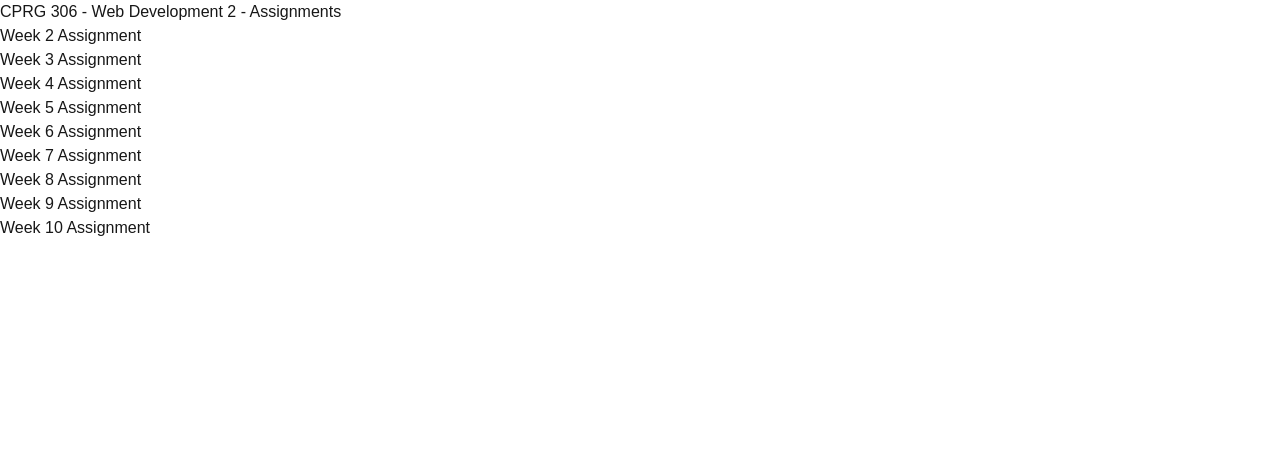
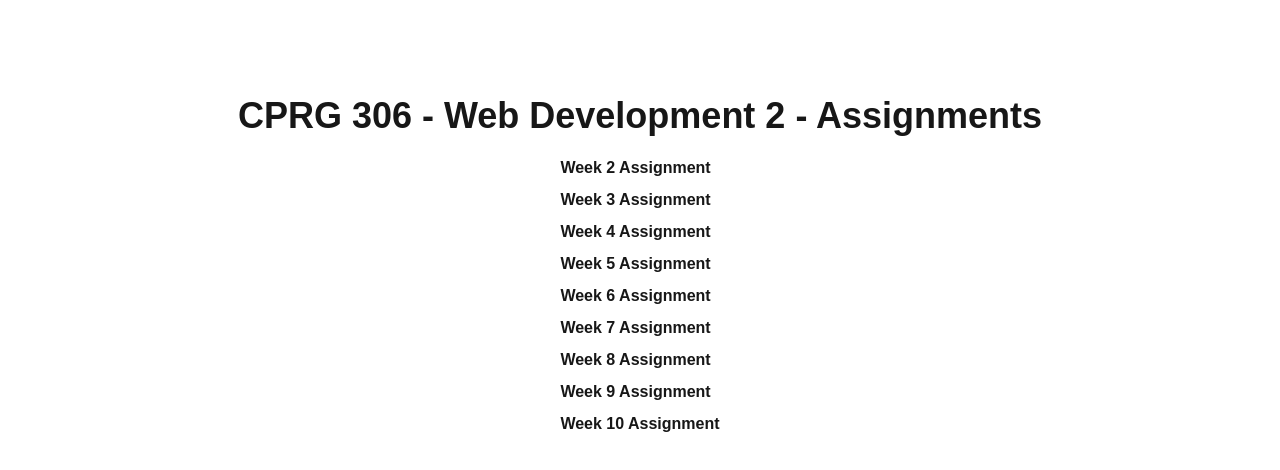
Before and after one commit to Bstrinic/cprg306-assignments, a Next.js app: page / in a window 1280 px wide. Shown: the top 470 px of the page. Built offline with nearby package versions, Linux system fonts and the light colour scheme.

Commit message:
Added some styling to the landing page

```diff
--- a/app/page.js
+++ b/app/page.js
@@ -2,37 +2,21 @@ import Link from "next/link";
 
 export default function Home() {
   return (
-    <main>
-      <h1>CPRG 306 - Web Development 2 - Assignments</h1>
+    <main class="flex items-center flex-col justify-between p-24">
+      <div class="flex justify-center items-center">
+        <h1 class="font-bold text-4xl mb-5">CPRG 306 - Web Development 2 - Assignments</h1>
+      </div>
 
       <ul>
-        <li>
-          <Link href="./week-2/">Week 2 Assignment</Link>
-        </li>
-        <li>
-          <Link href="./week-3/">Week 3 Assignment</Link>
-        </li>
-        <li>
-          <Link href="./week-4/">Week 4 Assignment</Link>
-        </li>
-        <li>
-          <Link href="./week-5">Week 5 Assignment</Link>
-        </li>
-        <li>
-          <Link href="./week-6/">Week 6 Assignment</Link>
-        </li>
-        <li>
-          <Link href="./week-7/">Week 7 Assignment</Link>
-        </li>
-        <li>
-          <Link href="./week-8/">Week 8 Assignment</Link>
-        </li>
-        <li>
-          <Link href="./week-9/">Week 9 Assignment</Link>
-        </li>
-        <li>
-          <Link href="./week-10/">Week 10 Assignment</Link>
-        </li>
+        <li class="hover:text-green-500 hover:underline mb-2 font-bold"><Link href="./week-2/">Week 2 Assignment</Link></li>
+        <li class="hover:text-green-500 hover:underline mb-2 font-bold"><Link href="./week-3/">Week 3 Assignment</Link></li>
+        <li class="hover:text-green-500 hover:underline mb-2 font-bold"><Link href="./week-4/">Week 4 Assignment</Link></li>
+        <li class="hover:text-green-500 hover:underline mb-2 font-bold"><Link href="./week-5">Week 5 Assignment</Link></li>
+        <li class="hover:text-green-500 hover:underline mb-2 font-bold"><Link href="./week-6/">Week 6 Assignment</Link></li>
+        <li class="hover:text-green-500 hover:underline mb-2 font-bold"><Link href="./week-7/">Week 7 Assignment</Link></li>
+        <li class="hover:text-green-500 hover:underline mb-2 font-bold"><Link href="./week-8/">Week 8 Assignment</Link></li>
+        <li class="hover:text-green-500 hover:underline mb-2 font-bold"><Link href="./week-9/">Week 9 Assignment</Link></li>
+        <li class="hover:text-green-500 hover:underline mb-2 font-bold"><Link href="./week-10/">Week 10 Assignment</Link></li>
       </ul>
     </main>
   );
```
